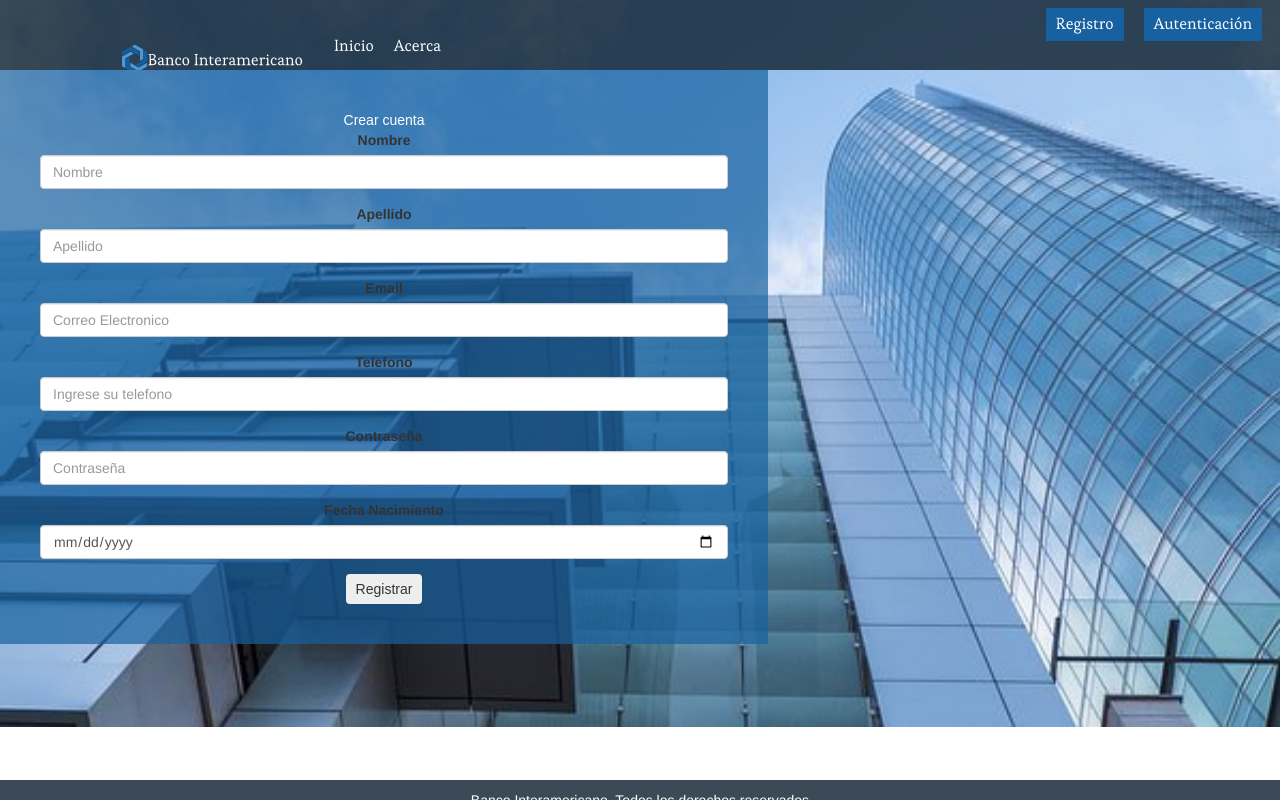
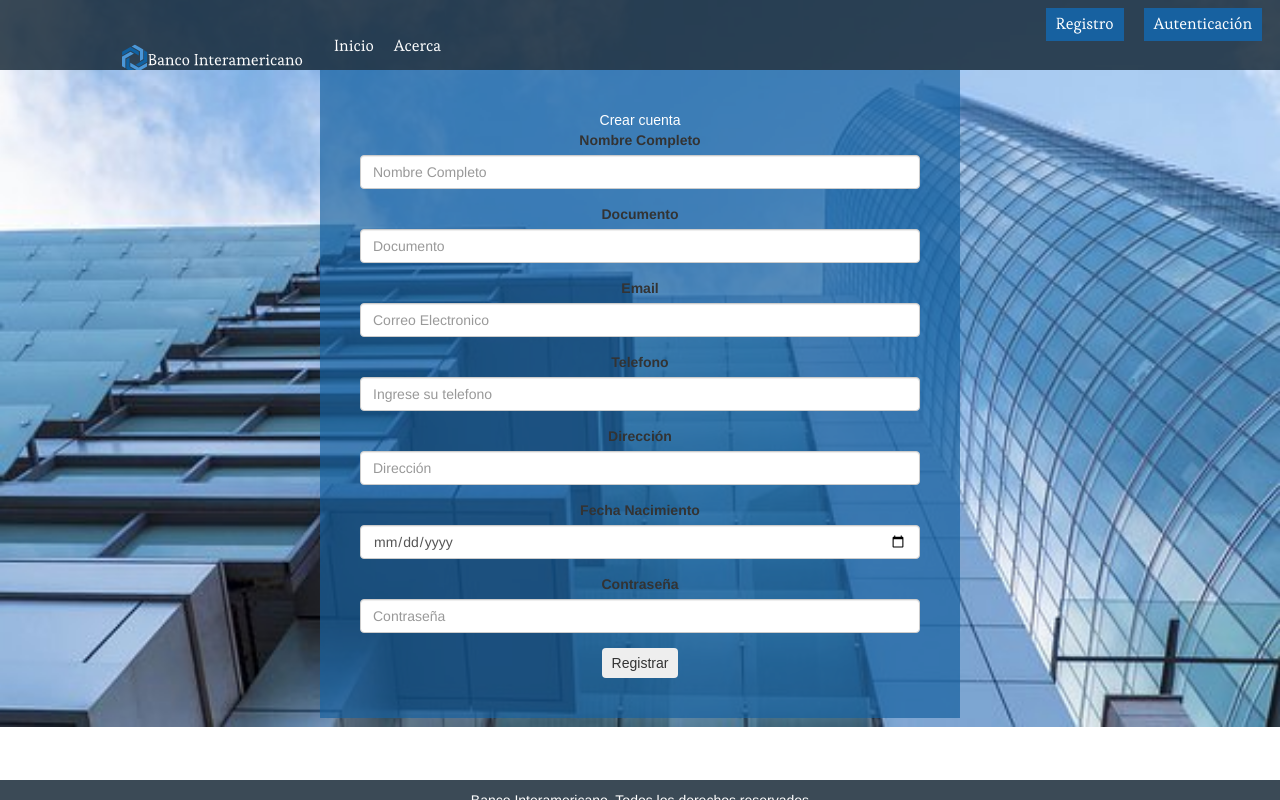
Before and after one commit to PilarArroyave/BancoInteramericano, an Angular app: page /register in a window 1280 px wide. Built offline with nearby package versions, Linux system fonts and the light colour scheme.

Commit message:
registrar

```diff
--- a/src/app/register/register.component.css
+++ b/src/app/register/register.component.css
@@ -1,7 +1,9 @@
 .registerForm{
     background-color: rgba(23,97,160,0.7);
-    width: 60%;
+    width: 50%;
     height: auto;
+    margin-right: auto;
+    margin-left: auto;
     padding: 40px;
     text-align: center;
 }
--- a/src/app/register/register.component.html
+++ b/src/app/register/register.component.html
@@ -2,13 +2,13 @@
   <form>
     <div class="crearr">Crear cuenta</div>
     <div class="form-group">
-        <label for="Nombre">Nombre</label>
-        <input type="text" class="form-control" placeholder="Nombre" required>
+        <label for="Nombre">Nombre Completo</label>
+        <input type="text" class="form-control" placeholder="Nombre Completo" required>
 
     </div>
     <div class="form-group">
-        <label for="Apellido">Apellido</label>
-        <input type="text" class="form-control" placeholder="Apellido" required>
+        <label for="Apellido">Documento</label>
+        <input type="text" class="form-control" placeholder="Documento" required>
     </div>
     <div class="form-group">
       <label for="Email">Email</label>
@@ -19,13 +19,18 @@
       <input type="value" class="form-control" placeholder="Ingrese su telefono" required>
     </div>
     <div class="form-group">
+      <label for="Direccion">Dirección</label>
+      <input type="text" class="form-control" placeholder="Dirección" required>
+  </div>
+  <div class="form-group">
+    <label for="Fecha">Fecha Nacimiento</label>
+  <input type="date" class="form-control" required>
+</div>
+    <div class="form-group">
         <label for="Contraseña">Contraseña</label>
       <input type="password" class="form-control" placeholder="Contraseña" required>
     </div>
-    <div class="form-group">
-        <label for="Fecha">Fecha Nacimiento</label>
-      <input type="date" class="form-control" required>
-    </div>
+
     <div>
       <button class="botoncito">Registrar</button>
     </div>
```
